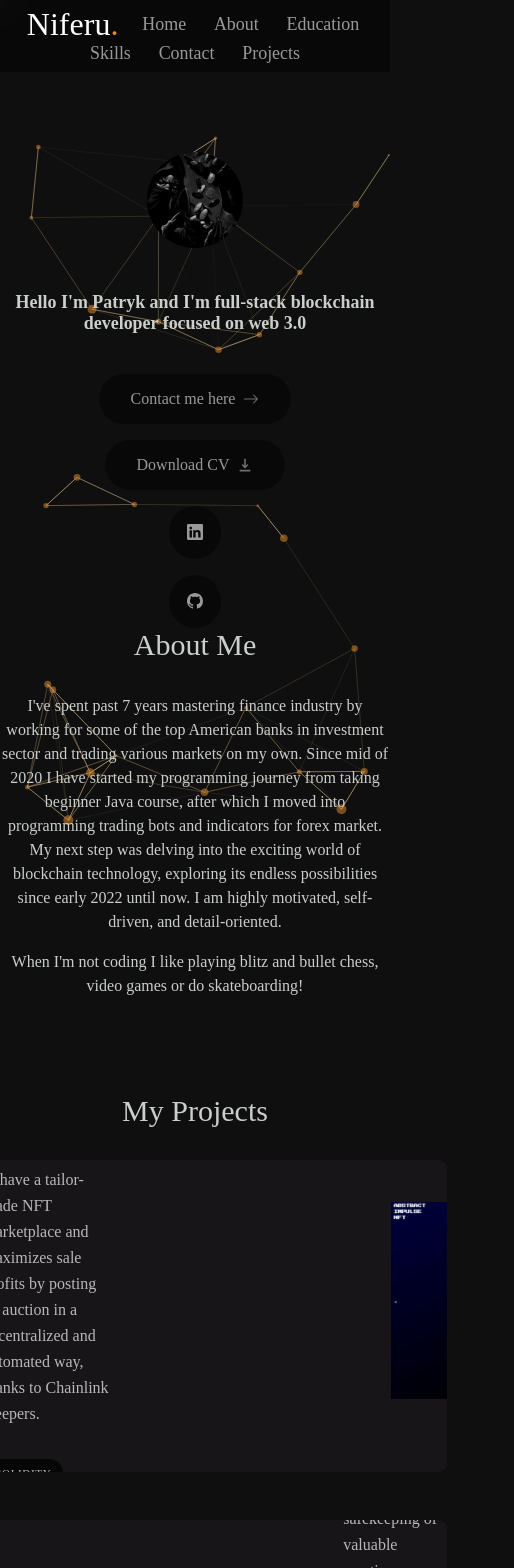
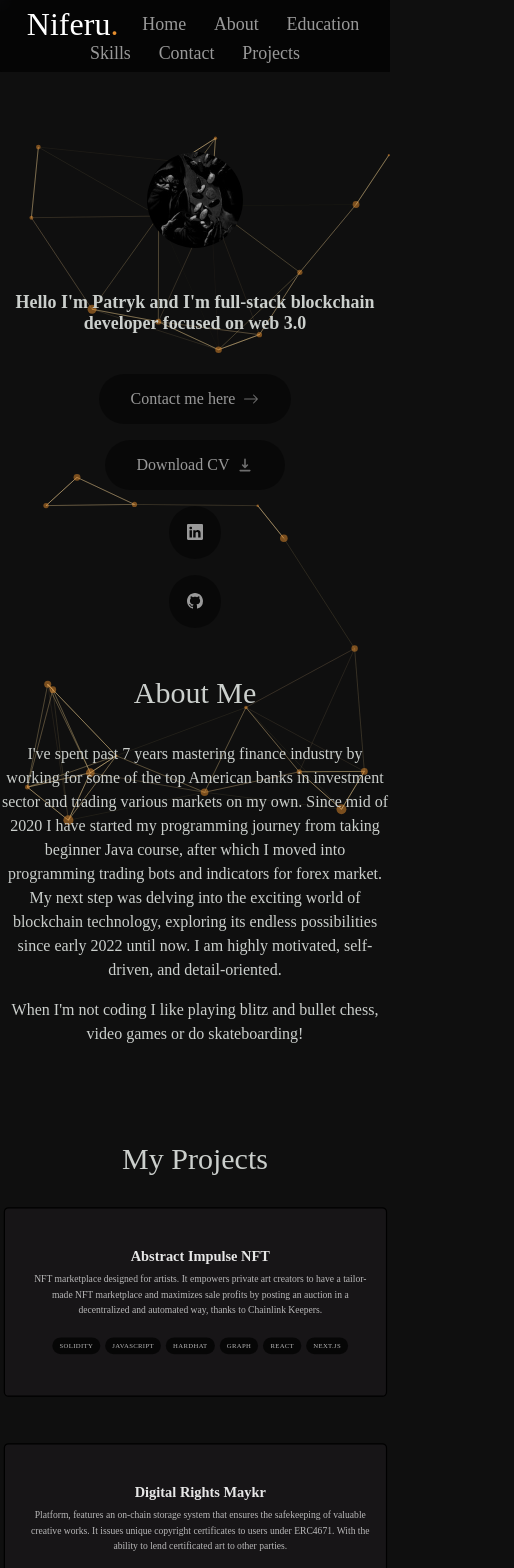
Before and after one commit to Nlferu/niferu-portfolio-website, a Next.js app: page / in a window 390 px wide. Shown: the top 1568 px of the page, 514 px wide, since content can reach past the window. Built offline with nearby package versions, Linux system fonts and the light colour scheme.

Commit message:
holy changes, issues added

```diff
--- a/styles/about.module.css
+++ b/styles/about.module.css
@@ -3,6 +3,10 @@
     margin: 0 auto; /* Horizontally center an element within its parent container */
     scroll-margin-top: 6rem; /* Ensure "Section Title" is below header */
     margin-bottom: 5rem;
+
+    @media (max-width: 680px) {
+        margin-top: 3rem;
+    }
 }
 
 .text {
--- a/styles/exp.module.css
+++ b/styles/exp.module.css
@@ -1,3 +1,7 @@
 .section {
     scroll-margin-top: 6rem; /* Ensure "Section Title" is below header */
+
+    @media (max-width: 680px) {
+        margin-top: 3rem;
+    }
 }
--- a/styles/header.module.css
+++ b/styles/header.module.css
@@ -28,8 +28,8 @@
     top: 0;
     height: 3.5rem; /* Height of navigation bar */
     width: 100%;
-    background: rgba(0, 0, 0, 0.44);
-    backdrop-filter: blur(0.1px); /* Making items under navigation bar visible */
+    background: rgba(0, 0, 0, 0.66);
+    backdrop-filter: blur(1.2px); /* Making items under navigation bar visible */
 
     @media (max-width: 500px) {
         height: 4.5rem;
--- a/styles/project.module.css
+++ b/styles/project.module.css
@@ -7,7 +7,7 @@
 }
 
 .section {
-    /* border: 2px solid red; */
+    border: 2px solid black !important;
 
     overflow: hidden;
     position: relative;
@@ -19,6 +19,18 @@
     border-radius: 0.5rem;
 
     transition: background-color 0.3s;
+
+    @media (max-width: 750px) {
+        transform: scale(0.8);
+        margin-top: -3rem;
+        margin-bottom: -3rem;
+    }
+
+    @media (max-width: 600px) {
+        transform: scale(0.6);
+        margin-top: -4rem;
+        margin-bottom: -8rem;
+    }
 }
 
 .section:hover {
@@ -48,12 +60,20 @@
     line-height: 2rem;
     font-weight: 600;
     margin-bottom: 0.2rem;
+
+    @media (max-width: 680px) {
+        text-align: center;
+    }
 }
 
 .p {
     color: rgb(255 255 255 / 0.7);
     line-height: 1.625;
     margin-top: 0.4rem;
+
+    @media (max-width: 680px) {
+        text-align: center;
+    }
 }
 
 .ul {
@@ -61,6 +81,10 @@
     flex-wrap: wrap;
     padding-left: 0px;
     gap: 0.5rem;
+
+    @media (max-width: 680px) {
+        justify-content: center;
+    }
 }
 
 .li {
@@ -97,6 +121,14 @@
     transition: transform 0.3s cubic-bezier(0, 0, 1, 1);
 
     left: -4rem;
+
+    @media (max-width: 680px) {
+        display: none;
+        top: 0;
+        right: 0;
+        width: 0;
+        height: 0;
+    }
 }
 
 .section:hover .image {
@@ -108,6 +140,15 @@ div:nth-child(even) .div {
     margin-left: 22.5rem;
 
     /* border: 2px solid red; */
+
+    @media (max-width: 680px) {
+        padding-right: 10rem;
+        min-width: 90%;
+        min-height: 80%;
+
+        margin-right: auto;
+        margin-left: auto;
+    }
 }
 
 div:nth-child(odd) .div {
```
Also changed, not shown: 1 other file (tests, documents, lock files or other folders).
